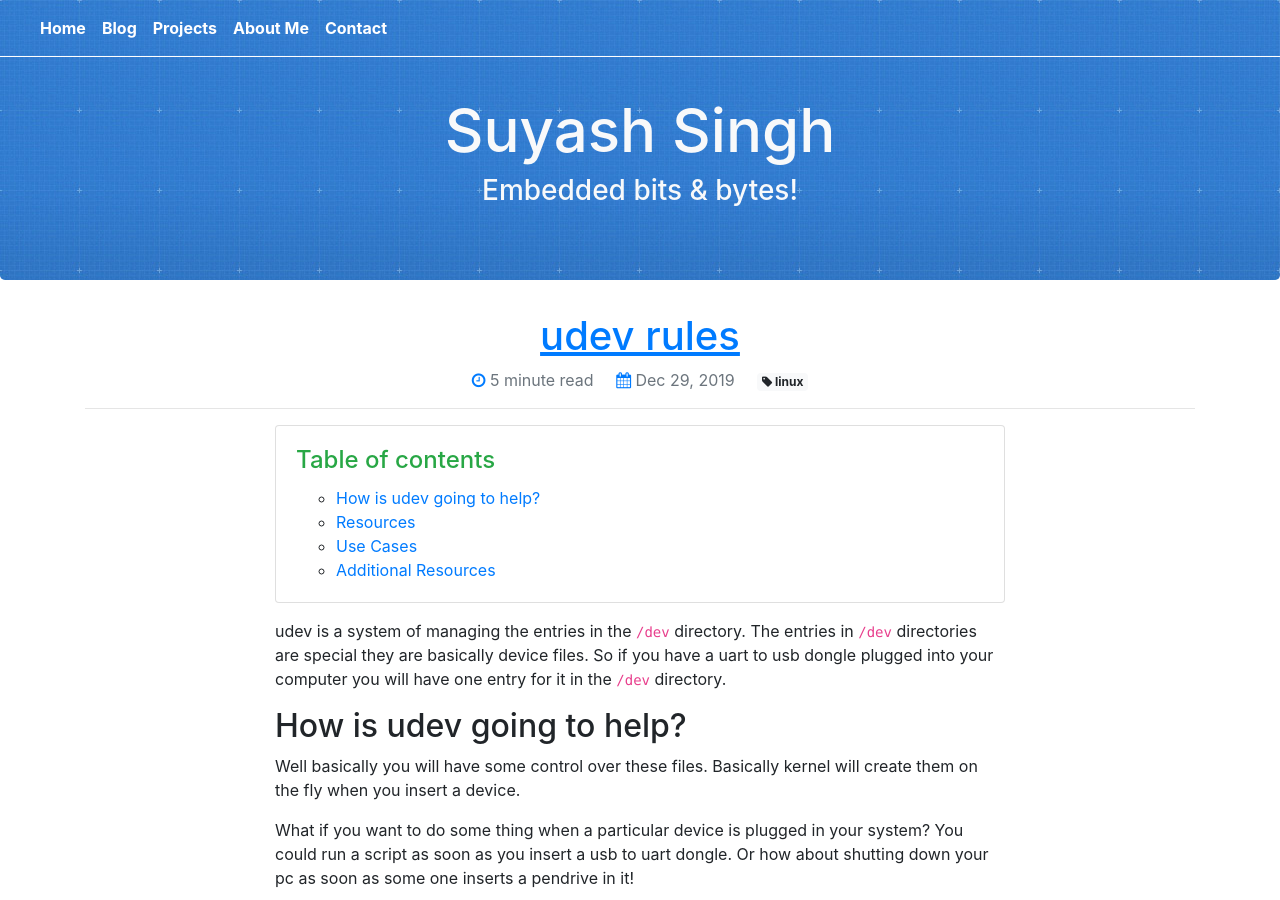
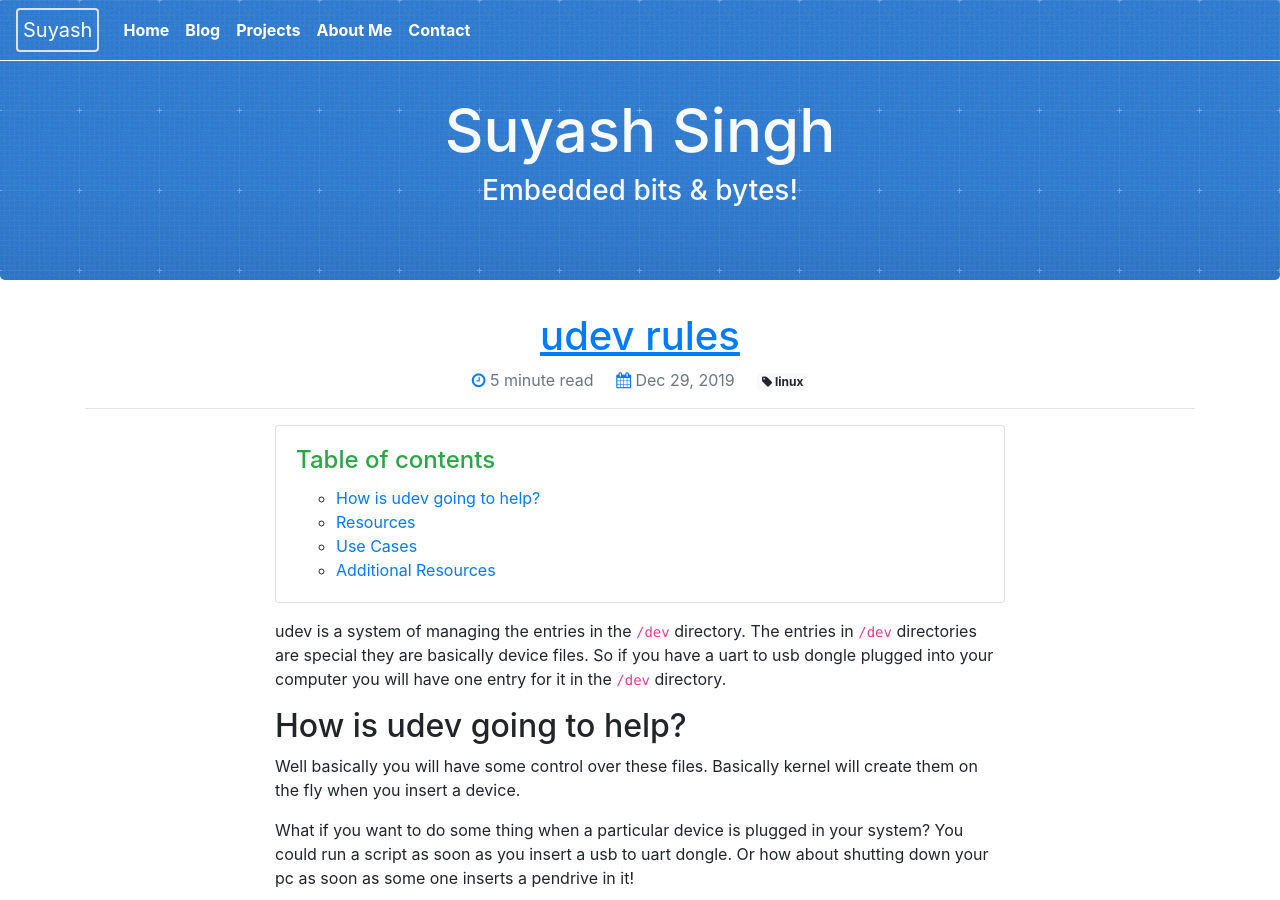
Before and after one commit to suyashsingh/suyashsingh.github.io, a Jekyll site: the page built from _posts/2019-12-29-udev-rules.md, in a window 1280 px wide and 900 px high. Built offline with Jekyll 4.4.1, drawn with Linux system fonts in a browser that asks for light colours.

Commit message:
added navbar brand in navigation bar & changed next and previous posts to link instead of button

```diff
--- a/_includes/navigation.html
+++ b/_includes/navigation.html
@@ -1,5 +1,5 @@
 <nav class="navbar navbar-expand-sm bg-dark navbar-dark fixed-top blue-header-bg" >
-	<a class="navbar-brand" href="#"></a>
+	<a href="/" class="navbar-brand border rounded" style="border-width: 2px !important; padding: 5px !important;">Suyash</a>
 	<button class="navbar-toggler" type="button" data-toggle="collapse" data-target="#collapsibleNavbar">
 		<span class="navbar-toggler-icon"></span>
 	</button>
--- a/_includes/next-previous-post.html
+++ b/_includes/next-previous-post.html
@@ -1,19 +1,20 @@
 <!-- Previous / Next Posts -->
 <div class="row">
     <div class="col-md-8 offset-md-2">
+        <div class="border border-dark"></div><br>
         <div class="row justify-content-around">
             <div class="col-4">
                 {% if page.previous.url %}
-                    <a class="btn btn-outline-primary" href="{{page.previous.url}}">&laquo; Previous Post: {{page.previous.title}}</a>
+                    <a class="" href="{{page.previous.url}}">&laquo; Previous Post: {{page.previous.title}}</a>
                 {% else %}
-                    <a class="btn btn-outline-success" href="/blog">&laquo; Main Blog / Posts Page</a>
+                    <a class="" href="/blog">&laquo; Main Blog / Posts Page</a>
                 {% endif %}
             </div>
             <div class="col-4">
                 {% if page.next.url %}
-                    <a class="btn btn-outline-primary" href="{{page.next.url}}">Next Post: {{page.next.title}} &raquo;</a>
+                    <a class="" href="{{page.next.url}}">Next Post: {{page.next.title}} &raquo;</a>
                 {% else %}
-                    <a class="btn btn-outline-success" href="/blog"> Main Blog / Posts Page &raquo;</a>
+                    <a class="" href="/blog"> Main Blog / Posts Page &raquo;</a>
                 {% endif %}
             </div>
         </div>
```
